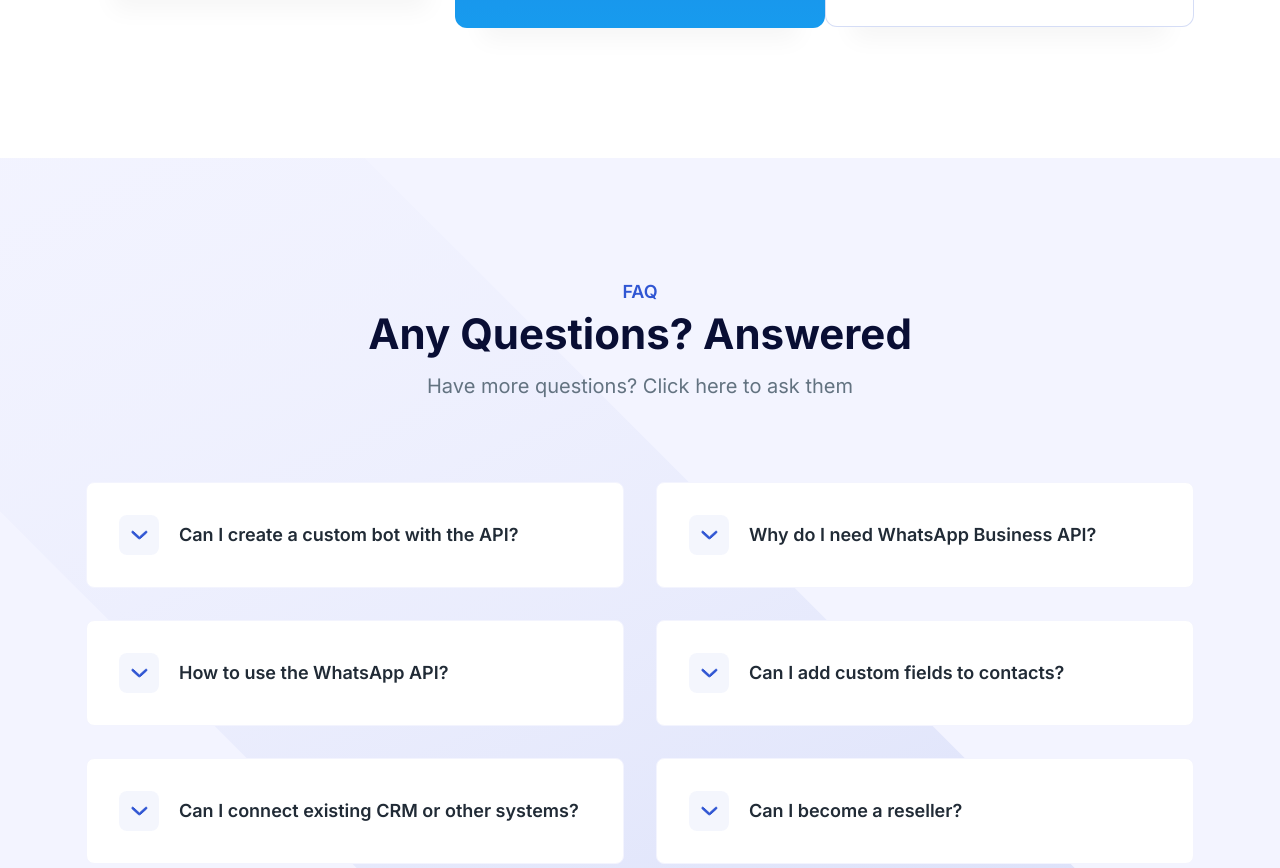
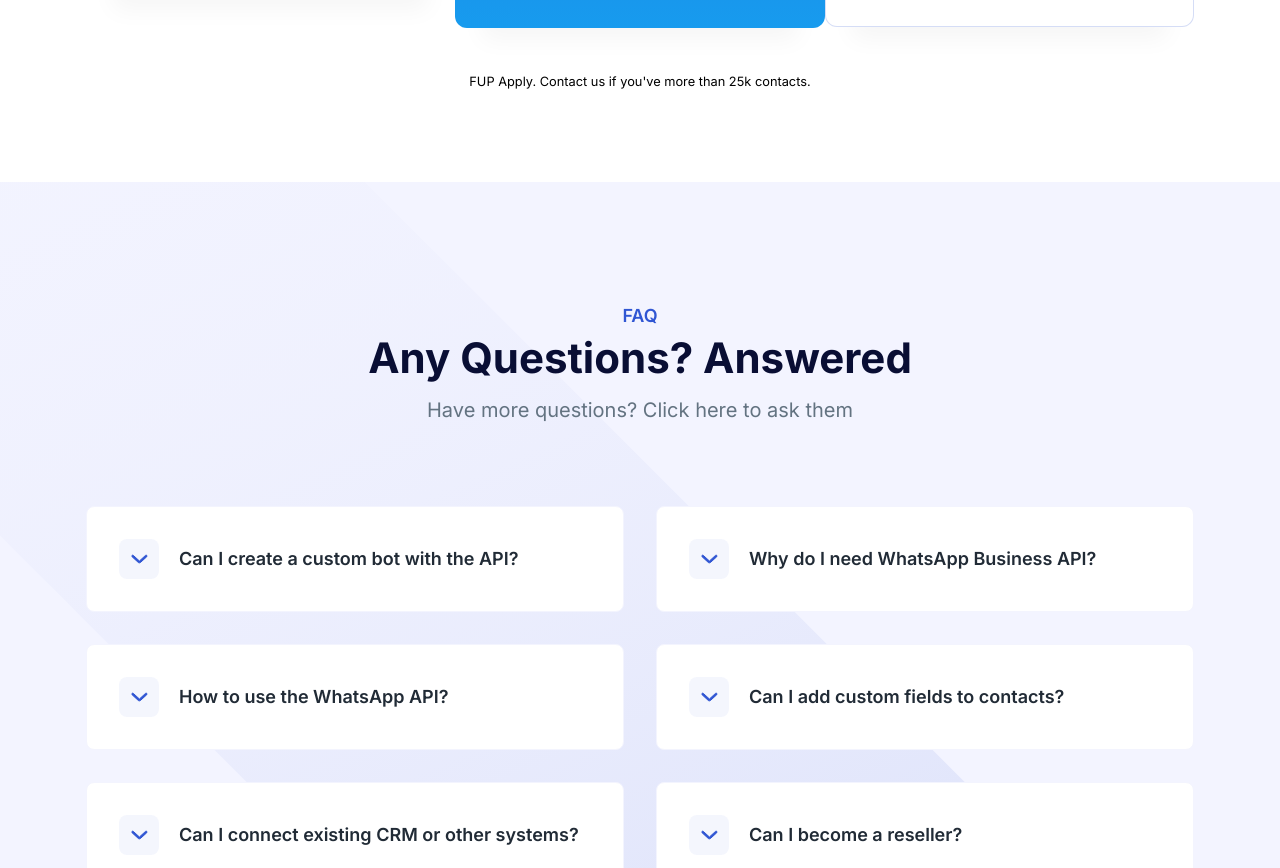
Before and after one commit to hischip/xsupport, a plain HTML site: page index.html in a window 1280 px wide. Shown: the part 3802-4670 px from the top of the page. Drawn offline with Linux system fonts and the light colour scheme; a script that the page names is missing.

Commit message:
Update index.html

```diff
--- a/index.html
+++ b/index.html
@@ -1312,6 +1312,7 @@
             </span>
           </div>
         </div>
+        <center><small>FUP Apply. Contact us if you've more than 25k contacts.</small></center>
       </div>
     </div>
   </section>
```
